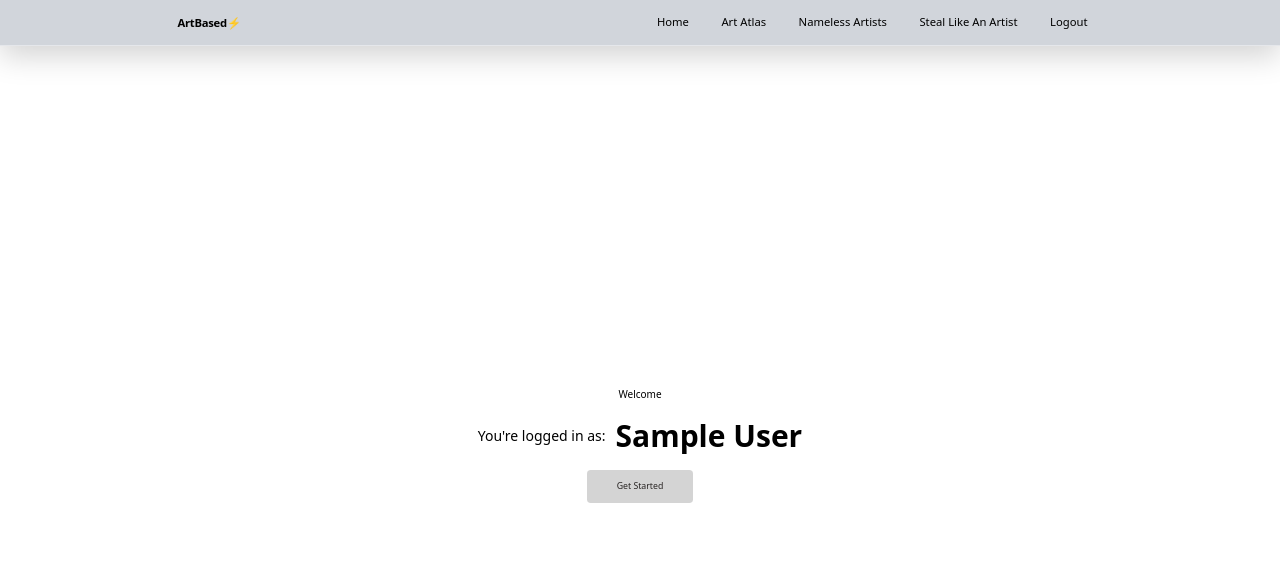
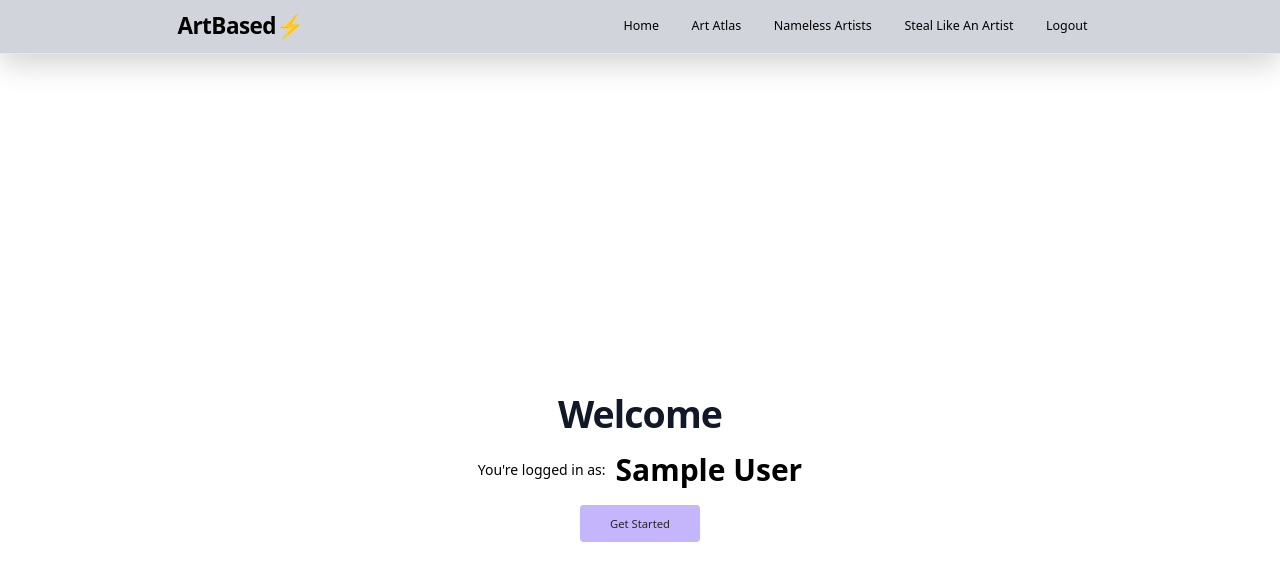
Before and after one commit to ad-str/dataBASED, a React (Vite) app in the folder client/: page / in a window 1280 px wide. Shown: the top 580 px of the page. Built offline with nearby package versions, Linux system fonts and the light colour scheme; no server answers; sample sign-in values are in the browser's storage.

Commit message:
making it cute

```diff
--- a/client/src/components/NavBar.jsx
+++ b/client/src/components/NavBar.jsx
@@ -4,8 +4,8 @@ import { NavDesktop } from "./NavDesktop";
 export const NavBar = () => {
   return (
     <div className="p-3 shadow-lg bg-gray-300 border-b border-bg-gray-300">
-      <nav className="container flex items-center justify-between py-1 lg:py-5">
-        <span className="text-lg font-extrabold leading-none tracking-tight">
+      <nav className="container flex items-center justify-between py-2 lg:py-5">
+        <span className="text-4xl font-extrabold leading-none tracking-tight">
           ArtBased⚡️
         </span>
         <NavMobile />
--- a/client/src/components/NavDesktop.jsx
+++ b/client/src/components/NavDesktop.jsx
@@ -6,7 +6,7 @@ import { useLogout } from "../hooks/useLogout";
 export const NavDesktop = () => {
   const { logout } = useLogout();
   return (
-    <div className="hidden lg:flex lg:items-center gap-1 text-lg">
+    <div className="hidden lg:flex lg:items-center gap-1 text-xl">
       <NavLink
         to="/home"
         className="border-b-2 border-transparent hover:text-neutral-400 dark:hover:text-gray-200 hover:border-blue-500 mx-1.5 sm:mx-6"
--- a/client/src/components/NavMobile.jsx
+++ b/client/src/components/NavMobile.jsx
@@ -24,9 +24,9 @@ export const NavMobile = () => {
             animate={{ opacity: 1 }}
             exit={{ opacity: 0 }}
             transition={{ duration: 0.2 }}
-            className="fixed left-0 shadow right-0 top-[4rem] p-4 pt-2 bg-gray-200"
+            className="fixed left-0 shadow right-0 top-[8rem] p-4 pt-2 bg-gray-200"
           >
-            <ul className="grid gap-2">
+            <ul className="grid gap-2 text-xl">
           <NavLink to="/home" className="border-b-2 border-transparent hover:text-neutral-400 dark:hover:text-gray-200 hover:border-blue-500 mx-1.5 sm:mx-6"
           > {" "}Home{" "} </NavLink>
           <NavLink to="/map" className="border-b-2 border-transparent hover:text-neutral-400 dark:hover:text-gray-200 hover:border-blue-500 mx-1.5 sm:mx-6"
--- a/client/src/pages/Welcome.jsx
+++ b/client/src/pages/Welcome.jsx
@@ -12,7 +12,7 @@ const navigate = useNavigate()
   return (
     <div className="min-h-screen flex justify-center p-5 items-center">
       <div className="space-y-5 text-center gap-5">
-      <h1> Welcome</h1>
+      <h1 class="pt-12 mb-4 text-4xl font-extrabold leading-none tracking-tight text-gray-900 md:text-5xl lg:text-6xl dark:text-black"> Welcome</h1>
       {user && (
         <>
           <div className="user">
@@ -21,7 +21,7 @@ const navigate = useNavigate()
             <span>{user.displayName} </span>
           </div>
 
-          <button onClick={() => goHome()} className="px-5 py-3 bg-neutral-300 rounded-md text-sm text-stone-800">
+          <button onClick={() => goHome()} className="px-5 py-3 bg-violet-300 rounded-md text-lg text-stone-800">
           Get Started
         </button>
         </>
```
